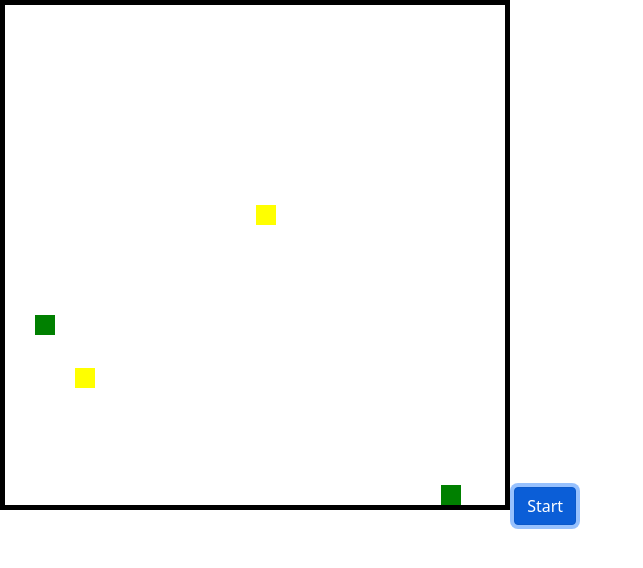
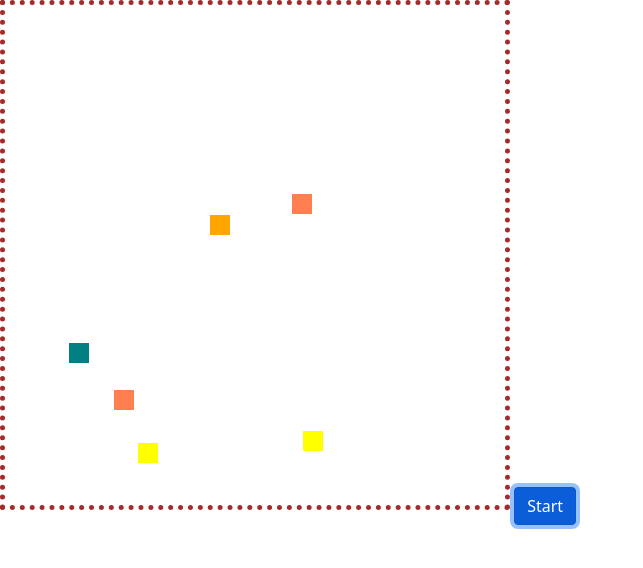
Before and after one commit to ydefrawi/canvas-bunnies, a plain HTML site: page index.html in a window 1280 px wide. Both pictures are taken after a click on the button "Start". Shown: the whole page, without its empty margins (0-643 px from the left). Drawn offline with nearby package versions, Linux system fonts and the light colour scheme.

Commit message:
housekeeping

```diff
--- a/script.js
+++ b/script.js
@@ -16,11 +16,9 @@ let cHeight = 500
 canvas.width = cWidth;
 canvas.height = cHeight;
 const bunniesArray = [];
+const numBunnies=6;
+const colors=["blue","teal","red","orange","BlueViolet","green","yellow", "Crimson", "Coral"];
 
-const colors=["blue","teal","red","orange","purple","green","yellow"];
-
-//number of starting bunnies
-const numBunnies=4;
 
 
 //Bunny constructor
@@ -30,7 +28,7 @@ class Bunny{
     this.y=y;
     this.height=height;
     this.width=width;
-    this.speed=3;
+    this.speed=2;
     this.velX=0;
     this.velY=0;
     this.color=color;
@@ -61,6 +59,9 @@ class Bunny{
     //? being used?
     this.x += this.velX;
     this.y += this.velY;
+
+
+
 
     //collision detection for left/right wall
     if (this.x >= cWidth - this.width) {
@@ -123,6 +124,7 @@ class Bunny{
 }
 
 
+//! utility functions
 function getDirection(max) {
 	return Math.floor(Math.random() * max);
 }
@@ -142,6 +144,13 @@ function namePicker(){
 function agePicker(){
   return (Math.random() * 3)
 }
+
+function genderPicker(){
+  let random=Math.floor(Math.random() * 2)
+  if (random===0) return "male"
+  else if (random===1) return "female"
+}
+console.log(genderPicker());
 
 //----------------Main Draw Function-----------------//
 function update() {
@@ -163,11 +172,14 @@ function update() {
 
 
 //starts simulation when Start button is clicked
+//! For some reason hitting start more than once speeds things up
 document.getElementById("start-btn").addEventListener("click",function() {
   for (let index = 1; index <= numBunnies; index++) {
-    bunniesArray[index]=new Bunny(locationPicker(), locationPicker(), 20, 20, colorPicker(), namePicker(), agePicker())
+    //x, y, width, height, color, name, age, gender
+    bunniesArray[index]=new Bunny(locationPicker(), locationPicker(), 20, 20, colorPicker(), namePicker(), agePicker(),genderPicker())
     console.log(bunniesArray[index].name,"was born!")
     console.log(bunniesArray[index])
+
   }
   update();
 });
--- a/style.css
+++ b/style.css
@@ -1,3 +1,3 @@
 #canvas{
-    border: 5px solid black;
+    border: 5px dotted brown;
 }
```
